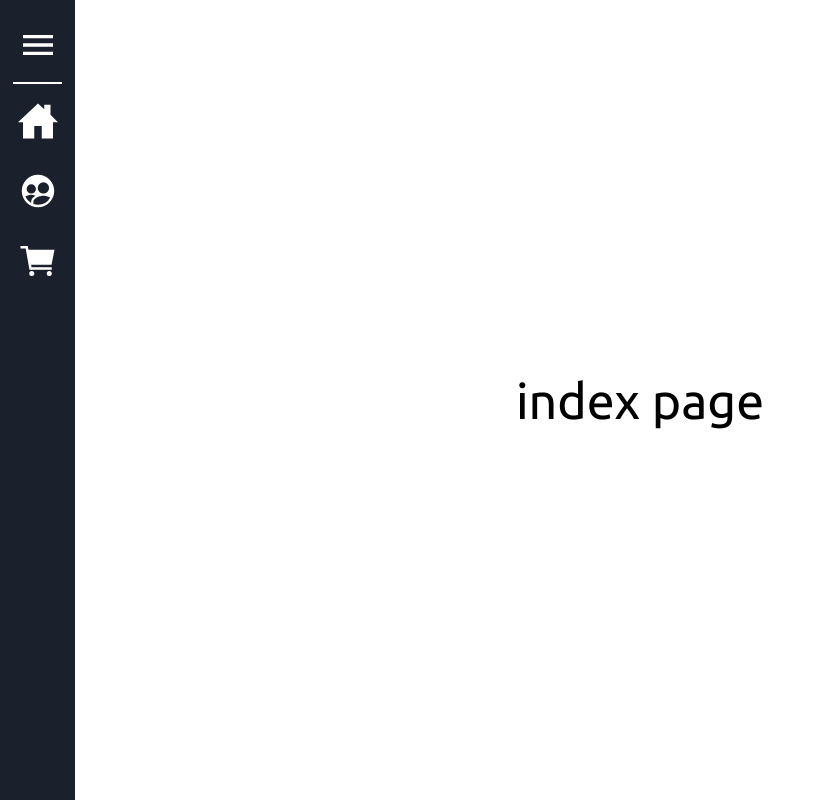
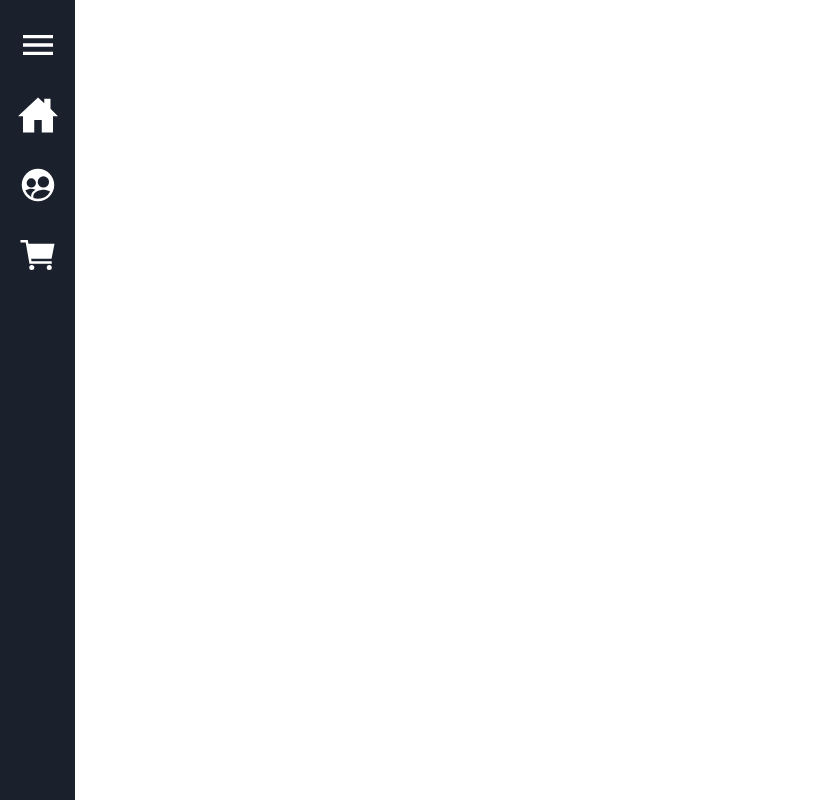
Before and after one commit to Bellkyn/fancy-drawer-menu, a Next.js app: page / in a window 1280 px wide. Shown: the top 802 px of the page, without its empty margins (0-825 px from the left). Built offline with nearby package versions, Linux system fonts and the light colour scheme.

Commit message:
2nd variant menu and link click handler

```diff
--- a/components/drawer/Drawer.js
+++ b/components/drawer/Drawer.js
@@ -1,5 +1,5 @@
 import { motion } from "framer-motion";
-import React, { useState } from "react";
+import React, { memo, useState } from "react";
 import { useMedia } from "../../hooks/useMedia";
 import styles from "./Drawer.module.css";
 import MenuButton from "./MenuButton";
@@ -7,28 +7,37 @@
 const Drawer = ({ children }) => {
   const [isOpen, setOpen] = useState(false);
   const isSmall = useMedia("(max-width: 425px)");
-  console.log(isSmall);
   const menuVariants = isSmall
     ? {
         open: {
-          position: "absolute",
+          position: "fixed",
           width: "100%",
-          transition: { type: "tween", duration: 0.25, when: "beforeChildren" },
+          transition: {
+            type: "tween",
+            duration: 0.25,
+            when: "beforeChildren",
+            onTransitionEnd: {},
+          },
         },
         closed: {
-          position: "fixed",
-          width: "50px",
+          position: "sticky",
+          top: 0,
+          flexDirection: "row",
+          width: "100%",
+          height: "50px",
           transition: { type: "linear", duration: 0.25, when: "afterChildren" },
         },
       }
     : {
         open: {
-          position: "fixed",
+          position: "sticky",
           width: "220px",
+          top: 0,
           transition: { type: "tween", duration: 0.25, when: "beforeChildren" },
         },
         closed: {
-          position: "fixed",
+          position: "sticky",
+          top: 0,
           width: "75px",
           transition: { type: "linear", duration: 0.25, when: "afterChildren" },
         },
@@ -38,13 +47,17 @@
     setOpen(!isOpen);
   };
 
+  const linkHandler = () => {
+    setOpen(false);
+  };
+
   const className = `${styles.menu} ${
     isOpen ? styles["menu--open"] : styles["menu--close"]
   }`;
 
   const childrenWithProps = React.Children.map(children, (child) => {
     if (React.isValidElement(child)) {
-      return React.cloneElement(child, { isMenuOpen: isOpen });
+      return React.cloneElement(child, { isMenuOpen: isOpen, clickHandler: linkHandler });
     }
     return child;
   });
@@ -59,7 +72,7 @@
         animate={isOpen ? "open" : "closed"}
       >
         <MenuButton handler={buttonHandler} isMenuOpen={isOpen} />
-        <div className={styles.menu__white__line} />
+        {isSmall && isOpen && <div className={styles.menu__white__line} />}
 
         {childrenWithProps}
       </motion.div>
--- a/components/drawer/Drawer.module.css
+++ b/components/drawer/Drawer.module.css
@@ -46,6 +46,7 @@
   justify-content: center;
   align-items: center;
   text-transform: uppercase;
+  border-radius: 15px;
 }
 
 /* MENU WHITE LINE */
--- a/components/drawer/MenuItem.js
+++ b/components/drawer/MenuItem.js
@@ -1,8 +1,8 @@
 import styles from "./Drawer.module.css";
 import Link from "next/link";
-import { AnimatePresence, motion } from "framer-motion";
+import { motion } from "framer-motion";
 
-const MenuItem = ({ to, icon, children, isMenuOpen }) => {
+const MenuItem = ({ to, icon, children, isMenuOpen, clickHandler }) => {
   const itemVariants = {
     tap: {
       scale: 1,
@@ -24,6 +24,7 @@
         whileHover='hover'
         whileTap='tap'
         className={styles.menu__item}
+        onClick={clickHandler}
       >
         <motion.div animate={false} layout className={styles.menu__icon}>
           <Icon size='100%' />
--- a/pages/_app.js
+++ b/pages/_app.js
@@ -7,16 +7,16 @@
 
 function MyApp({ Component, pageProps }) {
   return (
-    <div className="app">
+    <>
       <Drawer>
         <MenuItem to={'/'} icon={IoHomeSharp}>Главная</MenuItem>
         <MenuItem to={'/about'} icon={IoPeopleCircleSharp}>О нас</MenuItem>
         <MenuItem to={'/about'} icon={IoCartSharp}>Купить</MenuItem>
       </Drawer>
       <div className="wrapper">
-      <Component {...pageProps} />
+        <Component {...pageProps} />
       </div>
-    </div>
+    </>
   );
 }
 
--- a/pages/index.js
+++ b/pages/index.js
@@ -1,5 +1,27 @@
 export default function Home() {
   return (
-    <div>index page</div>
+    <div>Lorem ipsum dolor sit amet, consectetur adipiscing elit. Phasellus pellentesque sapien vel lacinia auctor. Suspendisse cursus mi vel purus rhoncus gravida. In tortor dui, pharetra sit amet hendrerit vitae, congue non ex. Etiam sodales urna eros, et interdum nunc auctor vitae. Aliquam porttitor maximus velit et dictum. Vivamus in finibus metus. Aliquam sit amet leo a nulla pellentesque dignissim eu ut enim. Aliquam nec sollicitudin nunc. Fusce id pretium leo, ac hendrerit felis.
+
+    Curabitur sodales ipsum vitae bibendum varius. Aenean fringilla aliquet justo quis eleifend. Sed at velit a nisi faucibus posuere a at lectus. Ut sit amet dui non sapien imperdiet rhoncus. Aenean mi dolor, tempus ut luctus et, cursus non tellus. Fusce volutpat tellus diam, ac commodo est ultricies sed. Duis cursus mattis erat, ac volutpat magna ultricies id. Nam nisl sem, molestie suscipit bibendum ut, pulvinar in diam. Phasellus ac iaculis risus, ut euismod nisl.
+
+    Fusce consequat odio ultrices, condimentum sem quis, rhoncus tellus. Mauris ullamcorper mi sapien, eu placerat nisi convallis ut. Integer nec dolor lectus. Vivamus sed malesuada est. Donec nec sapien turpis. Nam faucibus lobortis lobortis. Cras dolor lectus, venenatis quis nisi eget, volutpat volutpat quam.
+
+    Nulla commodo accumsan tortor ut elementum. Class aptent taciti sociosqu ad litora torquent per conubia nostra, per inceptos himenaeos. Aliquam vel pharetra eros. Aliquam sit amet condimentum mi, et suscipit erat. Aliquam erat volutpat. Suspendisse ac neque egestas, porttitor elit sit amet, ullamcorper nulla. Quisque vehicula molestie nibh consectetur commodo.
+
+    Donec auctor nulla nec erat pulvinar rutrum. Nulla facilisi. Vestibulum et convallis quam. Vestibulum id tincidunt quam. Proin convallis mi ut efficitur fermentum. Proin at lorem et dui lobortis sagittis venenatis a sapien. Nam ac tellus a ipsum aliquet vestibulum. Nulla facilisi. Fusce sagittis dui et neque aliquam accumsan. Ut urna turpis, mattis ut tempor eu, aliquam at felis.
+
+    Vestibulum tristique nec purus ac vulputate. Duis blandit id eros quis iaculis. Proin aliquam tellus ullamcorper nulla suscipit, ut elementum neque congue. Nullam dignissim elit tortor, tincidunt tincidunt sapien varius in. In aliquet viverra libero sit amet convallis. Nam maximus nulla accumsan magna rutrum, ac lobortis eros tincidunt. Donec tellus velit, elementum non turpis vel, scelerisque ultrices felis. Curabitur et mollis orci. Vestibulum dignissim quis nisi quis luctus. Nunc quis suscipit lacus. Aliquam a sodales est. Nullam leo libero, aliquet et dapibus eu, sagittis a sapien. Integer porttitor fringilla placerat. Praesent imperdiet lacus elementum, consectetur magna sed, lacinia massa. Curabitur rutrum tempor elementum.
+
+    Maecenas in cursus massa, id faucibus turpis. Praesent quis erat nulla. Phasellus ut fringilla diam. Sed sapien sem, suscipit lacinia volutpat a, consequat ut lectus. Nunc et felis eu libero luctus auctor. Phasellus commodo suscipit vulputate. Ut elementum eros at arcu viverra elementum. Maecenas vel porttitor elit. Phasellus vitae lacinia nulla, sit amet suscipit sem. Quisque in quam ut diam faucibus ullamcorper luctus a mi. Pellentesque venenatis posuere nibh at ultrices. Mauris ut sapien sed lorem accumsan efficitur eget non eros. Duis vitae sagittis nisi.
+
+    Integer tempus dapibus sem ac feugiat. Interdum et malesuada fames ac ante ipsum primis in faucibus. Sed aliquam viverra enim, sit amet venenatis nulla mollis in. Proin semper id quam vitae consequat. Sed fringilla bibendum libero, eu scelerisque urna consectetur vitae. Donec sed lacus tortor. Interdum et malesuada fames ac ante ipsum primis in faucibus. Etiam id arcu in erat finibus porta malesuada eget est. Aliquam erat volutpat. Nam in lacus massa. Ut nisl lectus, luctus vel commodo eget, blandit sit amet ex. Vestibulum non ex nibh. Maecenas tempus posuere mi vel malesuada. Curabitur ac tellus mi. Duis maximus bibendum mauris lobortis laoreet. Donec volutpat facilisis odio, in rhoncus turpis ullamcorper aliquet.
+
+    Phasellus aliquet rhoncus nunc non vehicula. Nulla ac iaculis lorem, a pharetra sem. Fusce eu odio libero. Pellentesque convallis ligula a orci malesuada aliquam. Vestibulum hendrerit tempor eros, at blandit massa. Nam suscipit nunc eu condimentum dapibus. Donec fringilla faucibus est, quis suscipit ipsum tincidunt in. In id tempor leo. Nunc ut imperdiet velit, eu eleifend urna. Nulla vitae fringilla tortor. Suspendisse at nisl at risus tincidunt efficitur. Suspendisse dictum bibendum nisl nec convallis. In hac habitasse platea dictumst. Mauris urna purus, lacinia et turpis ac, ullamcorper mattis quam. Curabitur sed viverra nulla. Cras quam leo, accumsan eget efficitur id, elementum et ipsum.
+
+    Ut augue nunc, venenatis a ultrices ac, luctus in arcu. Nam finibus maximus egestas. Sed placerat lectus ut nisi pretium, vitae maximus augue facilisis. Sed condimentum elit ac dui fringilla commodo. In posuere quam in leo dapibus dapibus. Aliquam porta eget magna vel egestas. Donec vehicula lectus ipsum. Vestibulum quis erat viverra, molestie magna eu, interdum ante. Integer nec rhoncus neque. Vivamus quis ultrices purus, non tincidunt dui. Fusce aliquam blandit dolor, sed aliquet augue ultrices et.
+
+    Morbi facilisis eget tortor vitae maximus. Sed sodales lorem a viverra sodales. Aliquam accumsan diam ut porta ultricies. Sed turpis elit, commodo eget ullamcorper quis, pretium eget lectus. Nam pellentesque ipsum et consequat pellentesque. Proin fringilla elementum dictum. Aliquam tincidunt lacus nunc, in tincidunt velit porta eget. Orci varius natoque penatibus et magnis dis parturient montes, nascetur ridiculus mus. In efficitur diam vitae venenatis tempus. Nam bibendum pulvinar mi, a dapibus ante luctus vel.
+
+    Nam id ligula ultrices, efficitur nulla a, placerat augue. Nam venenatis libero nisi, vitae cursus nibh tincidunt sit amet. Integer at purus ligula. Etiam a leo eget felis viverra dapibus quis et dolor. Duis tempus pretium urna aliquet condimentum. Nunc vestibulum enim id dictum dapibus. Cras sagittis ultricies faucibus. Sed laoreet lacus in dui aliquet, quis vulputate ligula dictum. Praesent a auctor massa. Morbi eget ante urna.</div>
   )
 }
--- a/styles/globals.css
+++ b/styles/globals.css
@@ -17,12 +17,14 @@
 }
 .app{
   display: flex;
-  flex-direction: row;
-  height: 100vh;
-  width: 100vw;
-
 }
 .wrapper {
+
+  /*temp*/
+  text-align: center;
+
+
+  padding: 15px;
   flex-shrink: 0;
   flex-basis: 0;
   flex-grow: 1;
@@ -30,4 +32,5 @@
   font-size: 50px;
   justify-content: center;
   align-items: center;
+  width: 100%;
 }
```
Lines whose indentation alone changed are shown as unchanged.
